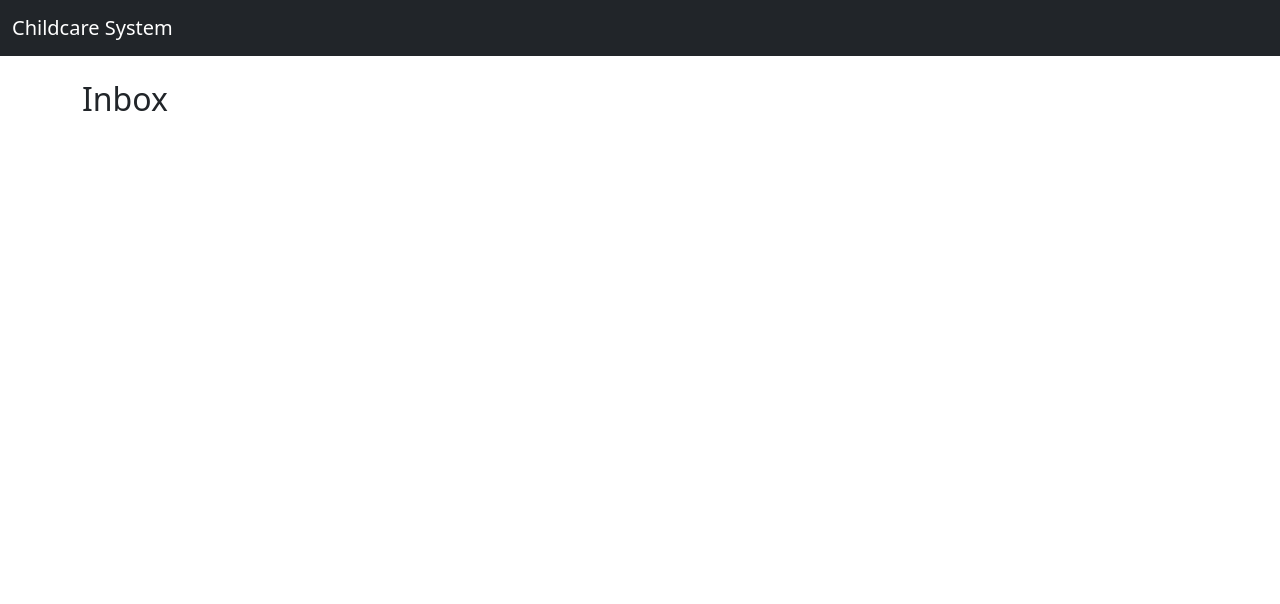
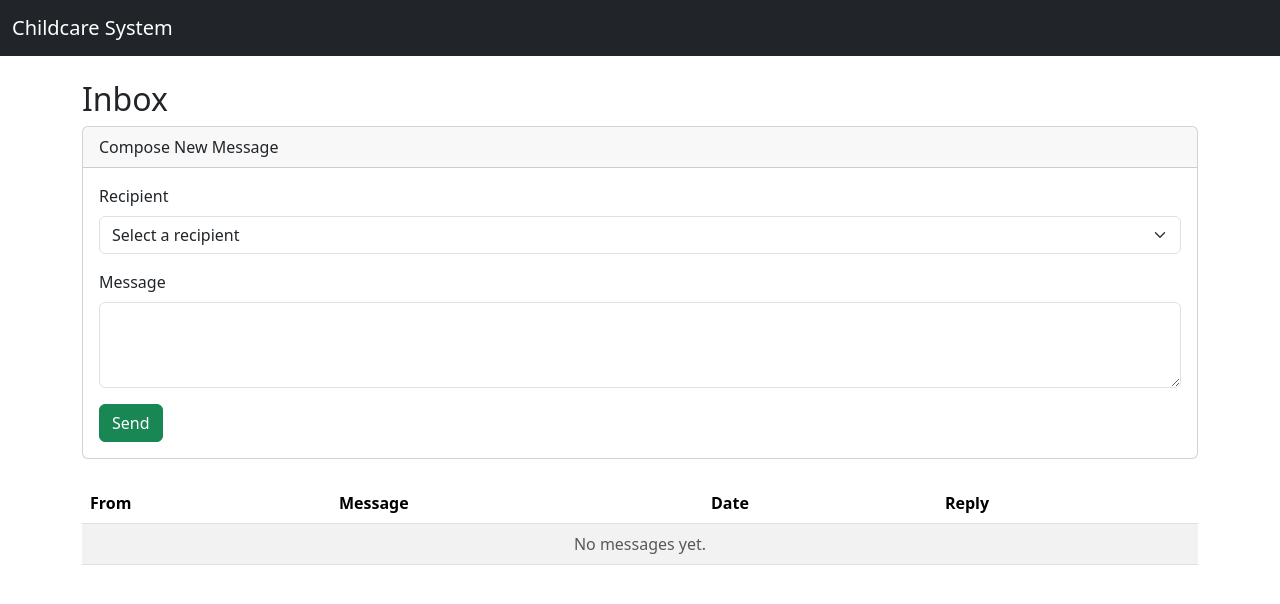
Before and after one commit to Zambagarrah/Childcare_Management_System, a Django app: page /inbox/ in a window 1280 px wide. Shown: the top 604 px of the page. Run offline with Django 4.2, Linux system fonts and the light colour scheme; a user stored in the database is signed in; data comes from the database, SQL or seed files in the repository; both versions use the stored data as it was after the commit; parts of the project's set-up code (start-up, migrations or seed data) failed here and were passed over.

Commit message:
feat: completed prechecks in phase 6

```diff
--- a/childcare_system/childcare_system/urls.py
+++ b/childcare_system/childcare_system/urls.py
@@ -20,7 +20,7 @@ urlpatterns += [
 
 urlpatterns += [
     path('reports/children/', views.child_report, name='child_report'),
-    path('reports/children/<int:child_id>/notes/', views.care_notes_report, name='care_notes_report'),
+    # path('reports/children/<int:child_id>/notes/', views.care_notes_report, name='care_notes_report'),
     path('children/<int:child_id>/notes/', views.care_notes, name='care_notes'),
 ]
 
--- a/childcare_system/core/templates/inbox.html
+++ b/childcare_system/core/templates/inbox.html
@@ -1,12 +1,89 @@
 {% extends 'base.html' %}
 {% block title %}Inbox{% endblock %}
+
 {% block content %}
 <h2>Inbox</h2>
-<ul class="list-group">
-    {% for msg in messages %}
-    <li class="list-group-item">
-        <strong>{{ msg.sender.username }}</strong> ({{ msg.created_at|date:"Y-m-d H:i" }}): {{ msg.content }}
-    </li>
-    {% endfor %}
-</ul>
+
+<!-- Toast notifications -->
+{% if messages %}
+<div aria-live="polite" aria-atomic="true" class="position-relative">
+    <div class="toast-container position-fixed top-0 end-0 p-3">
+        {% for message in messages %}
+        <div class="toast align-items-center text-bg-{{ message.tags }} border-0 mb-2" role="alert" aria-live="assertive" aria-atomic="true">
+            <div class="d-flex">
+                <div class="toast-body">
+                    {{ message }}
+                </div>
+                <button type="button" class="btn-close btn-close-white me-2 m-auto" data-bs-dismiss="toast" aria-label="Close"></button>
+            </div>
+        </div>
+        {% endfor %}
+    </div>
+</div>
+<script>
+    document.addEventListener("DOMContentLoaded", function() {
+        var toastElList = [].slice.call(document.querySelectorAll('.toast'))
+        var toastList = toastElList.map(function(toastEl) {
+            return new bootstrap.Toast(toastEl, { delay: 3000 });
+        });
+        toastList.forEach(toast => toast.show());
+    });
+</script>
+{% endif %}
+
+<!-- Compose New Message form -->
+<div class="card mb-4">
+    <div class="card-header">
+        Compose New Message
+    </div>
+    <div class="card-body">
+        <form method="post" action="{% url 'send_message' 0 %}">
+            {% csrf_token %}
+            <div class="mb-3">
+                <label for="recipient" class="form-label">Recipient</label>
+                <select name="recipient_id" id="recipient" class="form-select" required>
+                    <option value="" disabled selected>Select a recipient</option>
+                    {% for user in users %}
+                        <option value="{{ user.id }}">{{ user.username }} ({{ user.role }})</option>
+                    {% endfor %}
+                </select>
+            </div>
+            <div class="mb-3">
+                <label for="content" class="form-label">Message</label>
+                <textarea name="content" id="content" class="form-control" rows="3" required></textarea>
+            </div>
+            <button type="submit" class="btn btn-success">Send</button>
+        </form>
+    </div>
+</div>
+
+<!-- Inbox messages -->
+<table class="table table-striped">
+    <thead>
+        <tr>
+            <th>From</th>
+            <th>Message</th>
+            <th>Date</th>
+            <th>Reply</th>
+        </tr>
+    </thead>
+    <tbody>
+        {% for msg in messages_qs %}
+        <tr>
+            <td>{{ msg.sender.username }}</td>
+            <td>{{ msg.content }}</td>
+            <td>{{ msg.created_at }}</td>
+            <td>
+                <a href="{% url 'send_message' msg.sender.id %}" class="btn btn-primary btn-sm">
+                    Reply
+                </a>
+            </td>
+        </tr>
+        {% empty %}
+        <tr>
+            <td colspan="4" class="text-center text-muted">No messages yet.</td>
+        </tr>
+        {% endfor %}
+    </tbody>
+</table>
 {% endblock %}
--- a/childcare_system/core/views.py
+++ b/childcare_system/core/views.py
@@ -7,6 +7,24 @@ import csv
 from reportlab.pdfgen import canvas
 
 from .models import Child, CareNote, Activity, Message, User
+from django.contrib.auth.forms import UserCreationForm
+
+
+# ---------------------------
+# AUTH / REGISTER
+# ---------------------------
+def register(request):
+    if request.method == 'POST':
+        form = UserCreationForm(request.POST)
+        if form.is_valid():
+            user = form.save()
+            messages.success(request, "Registration successful! You can now log in.")
+            return redirect('login')
+        else:
+            messages.error(request, "Please correct the errors below.")
+    else:
+        form = UserCreationForm()
+    return render(request, 'register.html', {'form': form})
 
 
 # ---------------------------
@@ -93,6 +111,20 @@ def care_notes(request, child_id):
             return HttpResponseForbidden("Only assigned caregiver can add notes.")
 
     return render(request, 'care_notes.html', {'child': child, 'notes': notes})
+
+@login_required
+def care_notes_report(request, child_id):
+    child = get_object_or_404(Child, id=child_id)
+
+    # Parents can only view their own child’s notes
+    if request.user.role == 'PARENT' and child.parent != request.user:
+        return HttpResponseForbidden("You cannot view notes for another parent's child.")
+
+    notes = child.care_notes.all().order_by('-created_at')
+    return render(request, 'care_notes_report.html', {
+        'child': child,
+        'notes': notes
+    })
 
 
 # ---------------------------
@@ -194,13 +226,14 @@ def export_summary_pdf(request):
 @login_required
 def inbox(request):
     messages_qs = Message.objects.filter(recipient=request.user).order_by('-created_at')
-    return render(request, 'inbox.html', {'messages': messages_qs})
-
+    users = User.objects.exclude(id=request.user.id)  # exclude self
+    return render(request, 'inbox.html', {'messages': messages_qs, 'users': users})
 
 @login_required
-def send_message(request, recipient_id):
-    recipient = get_object_or_404(User, id=recipient_id)
+def send_message(request, recipient_id=None):
     if request.method == 'POST':
+        recipient_id = request.POST.get('recipient_id') or recipient_id
+        recipient = get_object_or_404(User, id=recipient_id)
         content = request.POST.get('content')
         if content.strip():
             Message.objects.create(sender=request.user, recipient=recipient, content=content)
@@ -208,6 +241,8 @@ def send_message(request, recipient_id):
             return redirect('inbox')
         else:
             messages.error(request, "Message cannot be empty.")
+    else:
+        recipient = get_object_or_404(User, id=recipient_id) if recipient_id else None
     return render(request, 'send_message.html', {'recipient': recipient})
 
 
```
Also changed, not shown: childcare_system/core/templates/child_list.html (+10 -0 lines), childcare_system/core/migrations/0005_activity.py (added), childcare_system/db.sqlite3.
